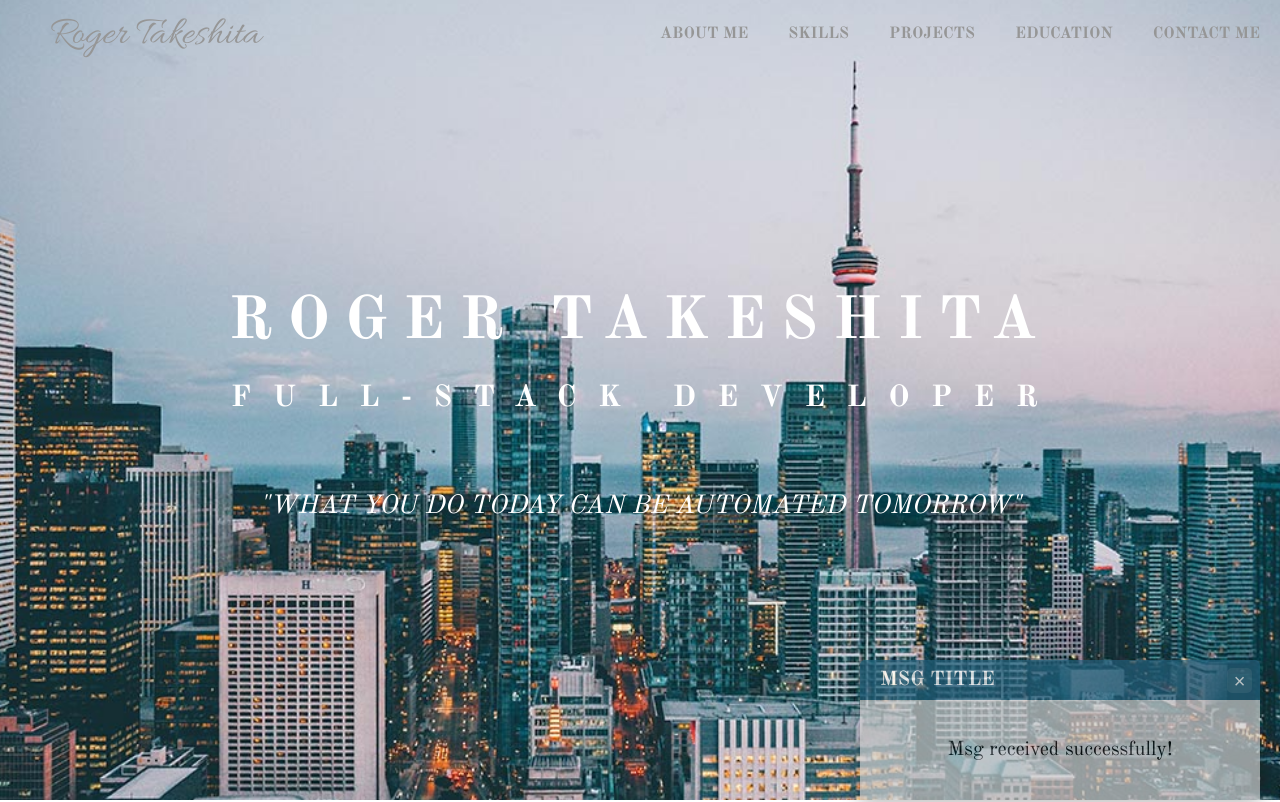
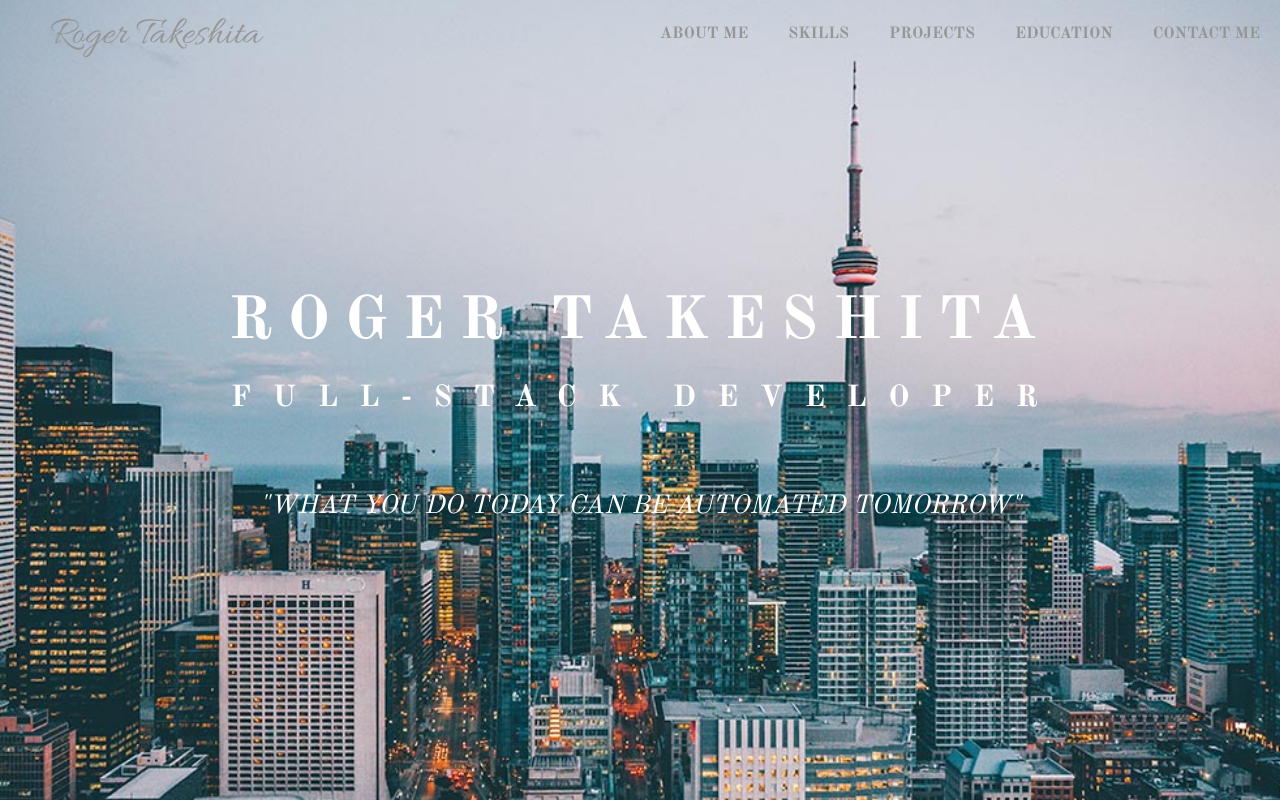
Before and after one commit to Roger-Takeshita/portfolio_2.0, a React (Create React App) app: page / in a window 1280 px wide. Shown: the top 802 px of the page. Built offline with nearby package versions, Linux system fonts and the light colour scheme; some icons are missing.

Commit message:
Create new component ModalMsg, install Redux Thunk
    - Created a new component ModalMsg to display form msg
        - If the email was delivered successfully or not
    - Installed redux thunk (why not?) to handle async requests
    - Created a new store modalMsg store

```diff
--- a/package.json
+++ b/package.json
@@ -24,6 +24,7 @@
     "react-scroll": "^1.8.1",
     "react-use": "^15.3.3",
     "redux": "^4.0.5",
+    "redux-thunk": "^2.3.0",
     "typescript": "^3.7.5"
   },
   "scripts": {
--- a/src/components/ContactMeForm.tsx
+++ b/src/components/ContactMeForm.tsx
@@ -1,8 +1,9 @@
-import emailjs from 'emailjs-com';
 import React, { ChangeEvent, FormEvent, useState } from 'react';
-import { FormEmail } from '../utils/interface';
+import { connect } from 'react-redux';
+import { setModalMsg } from '../redux/modalMsg';
+import { FormEmail, ReduxForm } from '../utils/interface';
 
-const ContactMeForm: React.FC = () => {
+const ContactMeForm: React.FC<ReduxForm> = ({ setModalMsg }) => {
     const [form, setForm] = useState<FormEmail>({
         name: '',
         email: '',
@@ -20,30 +21,17 @@ const ContactMeForm: React.FC = () => {
 
     const handleSubmit = async (e: FormEvent) => {
         e.preventDefault();
-        const data = {
+        await setModalMsg({
             user_name: form.name,
             user_email: form.email,
             message_html: form.msg,
-        };
+        });
 
-        try {
-            await emailjs.send(
-                'default_service',
-                'portfolio',
-                data,
-                'user_svVzdsNvPIpH9UZdGsjUw'
-            );
-
-            //TODO ADD the popup
-
-            setForm({
-                name: '',
-                email: '',
-                msg: '',
-            });
-        } catch (error) {
-            console.log(error);
-        }
+        setForm({
+            name: '',
+            email: '',
+            msg: '',
+        });
     };
 
     const emailVerification = (email: string) => {
@@ -149,4 +137,8 @@ const ContactMeForm: React.FC = () => {
     );
 };
 
-export default ContactMeForm;
+const mapDispatchToProps = (dispatch: any) => ({
+    setModalMsg: (data: FormEmail) => dispatch(setModalMsg(data)),
+});
+
+export default connect(null, mapDispatchToProps)(ContactMeForm);
--- a/src/components/ModalMsg.tsx
+++ b/src/components/ModalMsg.tsx
@@ -1,19 +1,55 @@
 import React from 'react';
+import { connect } from 'react-redux';
+import { clearModalMsg } from '../redux/modalMsg';
+import { ModalMsgProps } from '../utils/interface';
 
-const ModalMsg: React.FC = () => {
+const ModalMsg: React.FC<ModalMsgProps> = ({ modalMsg, clearModalMsg }) => {
+    const handleClick = (e: any) => {
+        e.preventDefault();
+        clearModalMsg();
+    };
+
     return (
-        <div className="modal-msg">
+        <div
+            className={
+                modalMsg.title !== ''
+                    ? 'modal-msg modal-msg--visible-true'
+                    : 'modal-msg modal-msg--visible-false'
+            }
+        >
             <div className="modal-msg__header">
-                <p className="modal-msg__title"> MSG Title</p>
-                <a href="#" className="modal-msg__close">
+                <p className="modal-msg__title">{modalMsg.title}</p>
+                <a href="/" onClick={handleClick} className="modal-msg__close">
                     &times;
                 </a>
             </div>
             <div className="modal-msg__body">
-                <p className="modal-msg__msg"> Msg received successfully!</p>
+                {modalMsg.code === 200 ? (
+                    <p className="modal-msg__msg">{modalMsg.msg}</p>
+                ) : (
+                    <p className="modal-msg__msg">
+                        {modalMsg.msg}! Something went wrong, please send me a
+                        msg though my&nbsp;
+                        <a
+                            href="http://linkedin.com/in/roger-takeshita"
+                            target="_blank"
+                            rel="noopener noreferrer"
+                        >
+                            Linkedin
+                        </a>
+                    </p>
+                )}
             </div>
         </div>
     );
 };
 
-export default ModalMsg;
+const mapStateToProps = (state: any) => ({
+    modalMsg: state.modalMsg,
+});
+
+const mapDispatchToProps = (dispatch: any) => ({
+    clearModalMsg: () => dispatch(clearModalMsg()),
+});
+
+export default connect(mapStateToProps, mapDispatchToProps)(ModalMsg);
--- a/src/css/components/_modal.scss
+++ b/src/css/components/_modal.scss
@@ -98,7 +98,7 @@
 .modal-msg {
     position: fixed;
     bottom: 0;
-    right: 2rem;
+    right: 5%;
     color: $color-black;
     width: 40rem;
     border-top-left-radius: $border-radius;
@@ -118,13 +118,13 @@
     }
     &__title {
         font-family: WSJ-Bold, sans-serif;
-        text-transform: uppercase;
+        text-transform: capitalize;
         padding-right: $padding-medium;
         flex-grow: 1;
-        font-size: 2rem;
+        font-size: $default-font-size;
         height: 4rem;
         line-height: 4rem;
-        padding-left: $padding-small;
+        text-align: center;
         align-items: flex-end;
         color: $color-white;
     }
@@ -154,19 +154,26 @@
     &__body {
         display: flex;
         background-color: $color-grey-1;
-        height: 10rem;
+        height: 7rem;
+        padding: $padding-xsmall;
     }
     &__msg {
         height: 100%;
         width: 100%;
-        font-size: 2rem;
+        font-size: 1.7rem;
         font-family: WSJ-Regular, sans-serif;
-        display: flex;
+        display: inline-block;
         text-align: center;
-        justify-content: center;
-        align-items: center;
     }
     &:hover {
         opacity: 1;
     }
+    &--visible-false {
+        opacity: 0;
+        display: none;
+    }
+    &--visible-true {
+        opacity: 1;
+        display: flex;
+    }
 }
--- a/src/css/style.css
+++ b/src/css/style.css
@@ -1664,7 +1664,7 @@ body {
 .modal-msg {
   position: fixed;
   bottom: 0;
-  right: 2rem;
+  right: 5%;
   color: #000;
   width: 40rem;
   border-top-left-radius: 0.5rem;
@@ -1697,15 +1697,15 @@ body {
 
 .modal-msg__title {
   font-family: WSJ-Bold, sans-serif;
-  text-transform: uppercase;
+  text-transform: capitalize;
   padding-right: 4rem;
   -webkit-box-flex: 1;
       -ms-flex-positive: 1;
           flex-grow: 1;
-  font-size: 2rem;
+  font-size: 1.6rem;
   height: 4rem;
   line-height: 4rem;
-  padding-left: 2rem;
+  text-align: center;
   -webkit-box-align: end;
       -ms-flex-align: end;
           align-items: flex-end;
@@ -1749,28 +1749,33 @@ body {
   display: -ms-flexbox;
   display: flex;
   background-color: #cccccc;
-  height: 10rem;
+  height: 7rem;
+  padding: 0.5rem;
 }
 
 .modal-msg__msg {
   height: 100%;
   width: 100%;
-  font-size: 2rem;
+  font-size: 1.7rem;
   font-family: WSJ-Regular, sans-serif;
-  display: -webkit-box;
-  display: -ms-flexbox;
-  display: flex;
+  display: inline-block;
   text-align: center;
-  -webkit-box-pack: center;
-      -ms-flex-pack: center;
-          justify-content: center;
-  -webkit-box-align: center;
-      -ms-flex-align: center;
-          align-items: center;
 }
 
 .modal-msg:hover {
   opacity: 1;
+}
+
+.modal-msg--visible-false {
+  opacity: 0;
+  display: none;
+}
+
+.modal-msg--visible-true {
+  opacity: 1;
+  display: -webkit-box;
+  display: -ms-flexbox;
+  display: flex;
 }
 
 .navbar {
--- /dev/null
+++ b/src/redux/modalMsg.js
@@ -0,0 +1,68 @@
+import emailjs from 'emailjs-com';
+const SET_MODAL_MSG = 'SET_MODAL_MSG';
+const CLEAR_MODAL_MSG = 'CLEAR_MODAL_MSG';
+
+export const setModalMsg = (data) => {
+    let payload = {
+        code: 0,
+        title: '',
+        msg: '',
+    };
+
+    return async (dispatch) => {
+        try {
+            await emailjs.send(
+                'default_service',
+                'portfolio',
+                data,
+                'user_svVzdsNvPIpH9UZdGsjUwd'
+            );
+
+            payload = {
+                code: 200,
+                title: 'Message delivered successfully',
+                msg: `Thank you ${
+                    data.user_name.charAt(0).toUpperCase() +
+                    data.user_name.slice(1)
+                } for you message, chat with you soon.`,
+            };
+
+            dispatch({
+                type: SET_MODAL_MSG,
+                payload,
+            });
+        } catch (error) {
+            payload = {
+                code: 500,
+                title: 'Unable to deliver your email',
+                msg: `Sorry ${
+                    data.user_name.charAt(0).toUpperCase() +
+                    data.user_name.slice(1)
+                }`,
+            };
+
+            dispatch({
+                type: SET_MODAL_MSG,
+                payload,
+            });
+        }
+    };
+};
+
+export const clearModalMsg = () => ({
+    type: CLEAR_MODAL_MSG,
+});
+
+const initialState = { code: 0, title: '', msg: '' };
+function modalMsgReducer(state = initialState, action) {
+    switch (action.type) {
+        case SET_MODAL_MSG:
+            return { ...action.payload };
+        case CLEAR_MODAL_MSG:
+            return { code: 0, title: '', msg: '' };
+        default:
+            return state;
+    }
+}
+
+export default modalMsgReducer;
--- a/src/store.ts
+++ b/src/store.ts
@@ -1,10 +1,13 @@
-import { combineReducers, createStore } from 'redux';
+import { applyMiddleware, combineReducers, createStore } from 'redux';
+import ReduxThunk from 'redux-thunk';
 import modalReducer from './redux/modal';
+import modalMsgReducer from './redux/modalMsg';
 
 const reducers = combineReducers({
     modal: modalReducer,
+    modalMsg: modalMsgReducer,
 });
 
-const store = createStore(reducers);
+const store = createStore(reducers, applyMiddleware(ReduxThunk));
 
 export default store;
```
Also changed, not shown: src/utils/interface.ts (+13 -0 lines), 1 other file (tests, documents, lock files or other folders).
